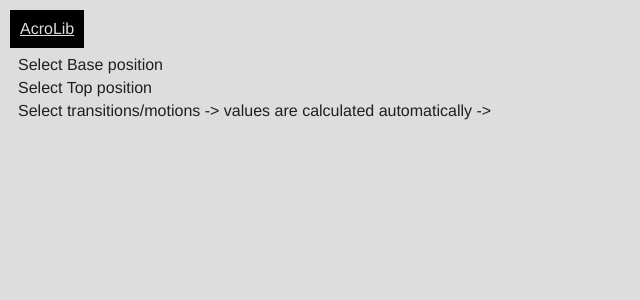
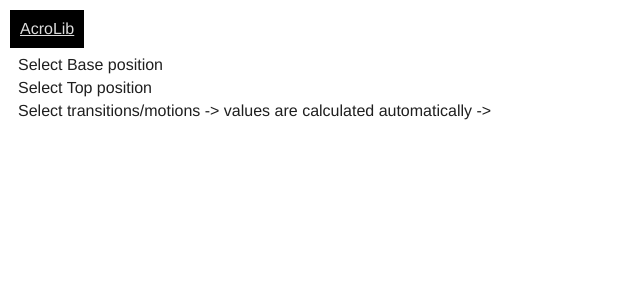
Before and after one commit to floshin/acrolib, a Jekyll site: the page built from interactive-tarrifsheet-element-difficulty-calculation.md, in a window 1280 px wide. Shown: the top 300 px of the page, without its empty margins (0-640 px from the left). Built offline with Jekyll 4.4.1, drawn with Linux system fonts in a browser that asks for light colours; our own code applies the rules of GitHub Pages for plain Markdown files.

Commit message:
Update default.html

```diff
--- a/_layouts/default.html
+++ b/_layouts/default.html
@@ -38,6 +38,7 @@
   --dark: #1f1f1f;
   --darker: #121212;
   --light: #dddddd;
+  --white: #fff;
 }
 
 header {
@@ -52,7 +53,7 @@ header {
 
 body {
   color: light-dark(var(--dark), var(--light));
-  background-color: light-dark(var(--light), var(--dark));
+  background-color: light-dark(white, var(--darker));
 
   font-family: Helvetica, arial, sans-serif;
   padding: 10px;
```
